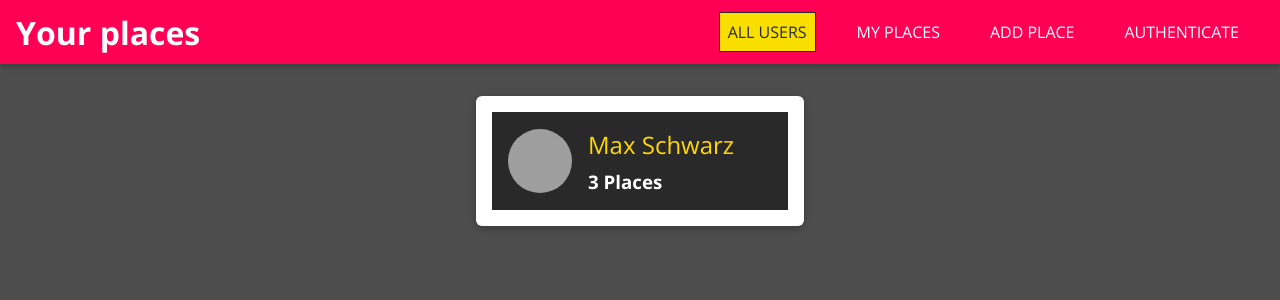
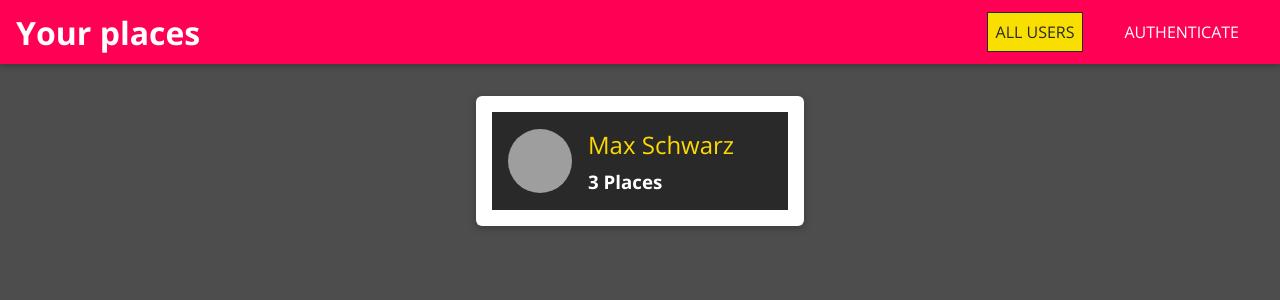
Before and after one commit to mrivk99/social-media-app, a React (Create React App) app in the folder FRONTEND/my-app/: page / in a window 1280 px wide. Shown: the top 300 px of the page. Built offline with nearby package versions, Linux system fonts and the light colour scheme; grey boxes are pictures that could not be loaded.

Commit message:
Added listener to context changes inside Navlikns

```diff
--- a/FRONTEND/my-app/src/shared/components/Navigation/NavLinks.js
+++ b/FRONTEND/my-app/src/shared/components/Navigation/NavLinks.js
@@ -1,9 +1,10 @@
-import React from "react";
+import React, { useContext } from "react";
 import { NavLink } from "react-router-dom";
-
+import { AuthContext } from "../../context/auth-context";
 import "./NavLinks.css";
 
 const NavLinks = (props) => {
+  const auth = useContext(AuthContext);
   return (
     <ul className="nav-links">
       <li>
@@ -11,19 +12,21 @@ const NavLinks = (props) => {
           ALL USERS
         </NavLink>
       </li>
+      {auth.isLoggedIn && (
         <li>
           <NavLink to="/u1/places">MY PLACES</NavLink>
         </li>
+      )}
+      {auth.isLoggedIn && (
         <li>
-        <NavLink to="/places/new">
-          ADD PLACE
-        </NavLink>
+          <NavLink to="/places/new">ADD PLACE</NavLink>
         </li>
+      )}
+      {!auth.isLoggedIn && (
         <li>
-        <NavLink to="/auth">
-          AUTHENTICATE
-        </NavLink>
+          <NavLink to="/auth">AUTHENTICATE</NavLink>
         </li>
+      )}
     </ul>
   );
 };
```
Lines whose indentation alone changed are shown as unchanged.
